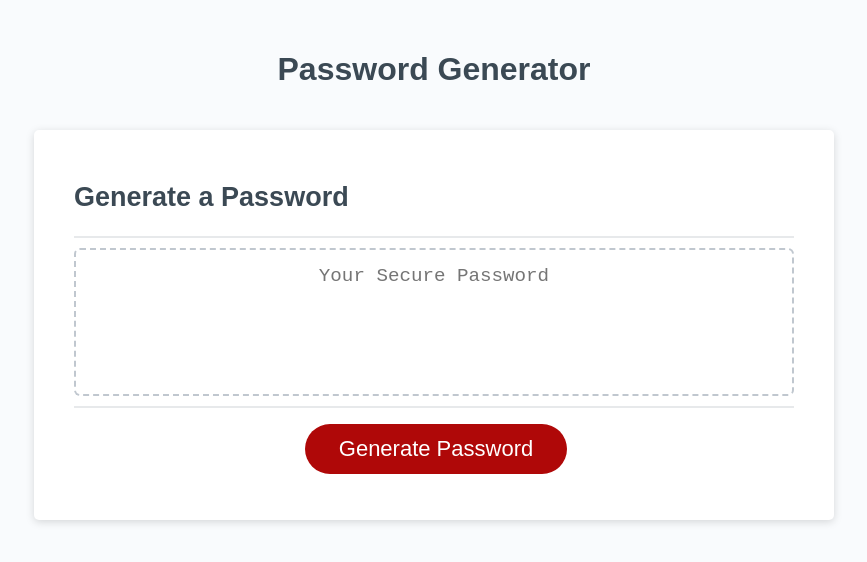
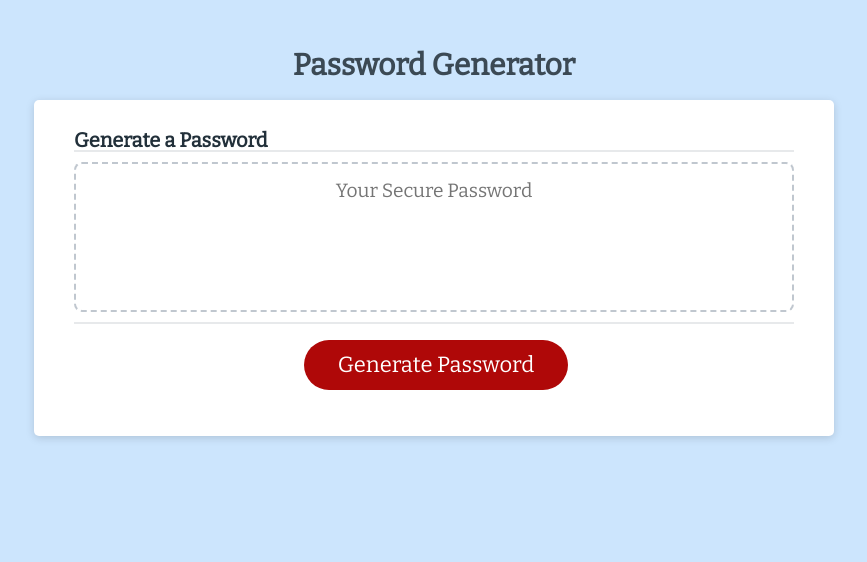
Before and after one commit to hrkoren/passwordgenerator, a plain HTML site: page index.html in a window 1280 px wide. Shown: the whole page, without its empty margins (206-1073 px from the left). Drawn offline with nearby package versions, Linux system fonts and the light colour scheme.

Commit message:
updated html, css, and added reset file

```diff
--- /dev/null
+++ b/Assets/Script/reset.css
@@ -0,0 +1,29 @@
+* {
+    margin: 0;
+    padding: 0;
+    box-sizing: border-box;
+  }
+
+  html {
+    height: 100%;
+  }
+
+  body {
+    min-height: 100%;
+    line-height: 1;
+    font-family: sans-serif;
+  }
+
+  h1, h2, h3, h4, h5, h6 {
+    font-size: 100%;
+  }
+
+  input, select, option, optgroup, textarea, button,
+  pre, code {
+    font-size: 100%;
+    font-family: inherit;
+  }
+
+  ol, ul {
+    list-style: none;
+  }
--- a/Assets/Script/style.css
+++ b/Assets/Script/style.css
@@ -13,12 +13,12 @@ body,
 }
 
 body {
-  font-family: sans-serif;
-  background-color: #f9fbfd;
+  font-family: 'Bitter', serif;
+  background-color: #cce5fd;
 }
 
 .wrapper {
-  padding-top: 30px;
+  padding-top: 50px;
   padding-left: 20px;
   padding-right: 20px;
 }
@@ -30,13 +30,17 @@ header {
   color: hsl(206, 17%, 28%);
 }
 
+#PwdHeader {
+  font-size: 30px;
+}
+
 .card {
   background-color: hsl(0, 0%, 100%);
   border-radius: 5px;
   border-width: 1px;
   box-shadow: rgba(0, 0, 0, 0.15) 0px 2px 8px 0px;
-  color: hsl(206, 17%, 28%);
-  font-size: 18px;
+  color: hsl(205, 26%, 18%);
+  font-size: 20px;
   margin: 0 auto;
   max-width: 800px;
   padding: 30px 40px;
@@ -113,7 +117,7 @@ button[disabled] {
   margin-top: 10px;
   margin-bottom: 10px;
   border: 2px dashed #c0c7cf;
-  border-radius: 6px;
+  border-radius: 8px;
   resize: none;
   overflow: hidden;
 }
--- a/index.html
+++ b/index.html
@@ -1,28 +1,28 @@
 <!DOCTYPE html>
 <html lang="en">
+
 <head>
   <meta charset="UTF-8" />
   <meta name="viewport" content="width=device-width, initial-scale=1.0" />
   <meta http-equiv="X-UA-Compatible" content="ie=edge" />
   <title>Password Generator</title>
+  <link rel="preconnect" href="https://fonts.gstatic.com">
+  <link href="https://fonts.googleapis.com/css2?family=Bitter&display=swap" rel="stylesheet">
+  <link rel="stylesheet" href="Assets/Script/reset.css" />
   <link rel="stylesheet" href="Assets/Script/style.css" />
 </head>
+
 <body>
   <div class="wrapper">
     <header>
-        <h1>Password Generator</h1>
+      <h1 id="PwdHeader">Password Generator</h1>
     </header>
     <div class="card">
       <div class="card-header">
         <h2>Generate a Password</h2>
       </div>
       <div class="card-body">
-          <textarea
-            readonly
-            id="password"
-            placeholder="Your Secure Password"
-            aria-label="Generated Password"
-          ></textarea>
+        <textarea readonly id="password" placeholder="Your Secure Password" aria-label="Generated Password"></textarea>
       </div>
       <div class="card-footer">
         <button id="generate" class="btn">Generate Password</button>
@@ -31,4 +31,5 @@
   </div>
   <script src="Assets/Script/script.js"></script>
 </body>
+
 </html>
```
Lines whose indentation alone changed are shown as unchanged.
